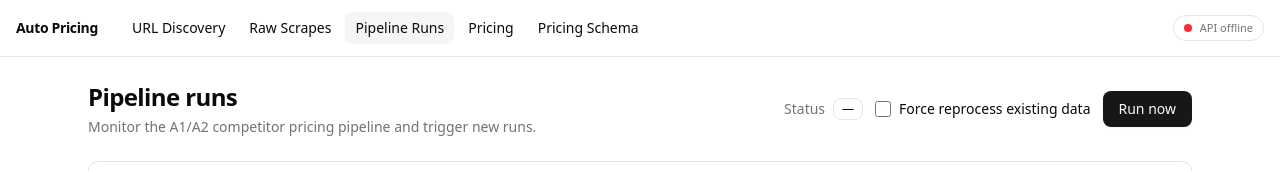
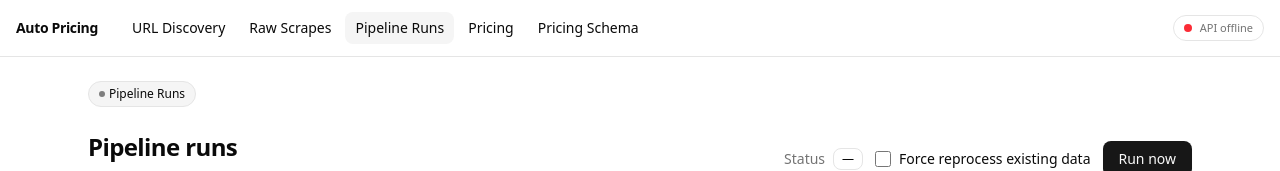
Before and after one commit to A5-CC/auto_pricing_ui, a Next.js app: page /runs in a window 1280 px wide. Shown: the top 171 px of the page. Built offline with nearby package versions, Linux system fonts and the light colour scheme; no server answers.

Commit message:
feat(runs): add ContextChips navigation to Pipeline Runs page

```diff
--- a/app/runs/page.tsx
+++ b/app/runs/page.tsx
@@ -6,6 +6,8 @@ import { RunStatus } from "@/lib/api/types"
 import { StatusHeader } from "@/components/runs/status-header"
 import { RunHistoryTable } from "@/components/runs/run-history-table"
 import { Alert, AlertDescription, AlertTitle } from "@/components/ui/alert"
+import { ContextChips } from "@/components/context-chips"
+import { useContextChips } from "@/hooks/useContextChips"
 
 
 function formatDate(value?: string) {
@@ -68,6 +70,7 @@ export default function RunsPage() {
   const [error, setError] = useState<string | null>(null)
   const [triggering, setTriggering] = useState(false)
   const [currentTime, setCurrentTime] = useState(Date.now())
+  const { createChips } = useContextChips()
 
   const isBusy = latestStatus?.status === "running"
 
@@ -147,6 +150,14 @@ export default function RunsPage() {
 
   return (
     <main className="mx-auto max-w-6xl p-6 space-y-6">
+      <ContextChips
+        chips={createChips(
+          {
+            label: "Pipeline Runs",
+            isCurrent: true
+          }
+        )}
+      />
       <StatusHeader latestStatus={latestStatus} isBusy={isBusy} triggering={triggering} onTrigger={onTrigger} />
 
       {error && (
```
